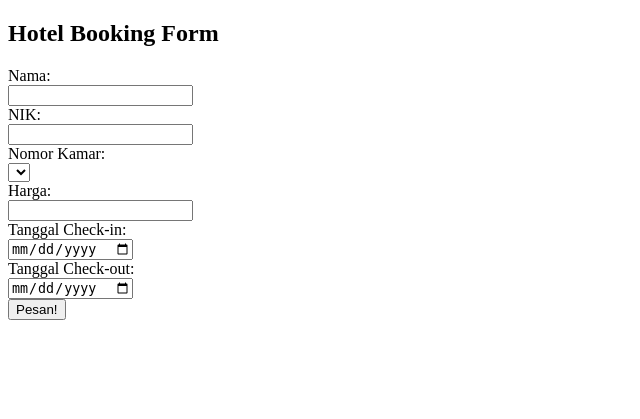
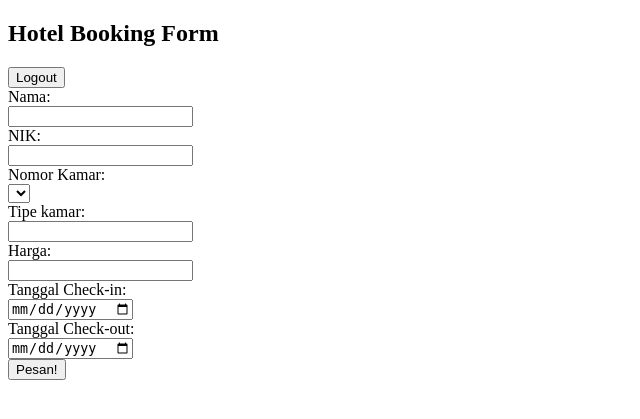
Before and after one commit to Dapaaaaaa/Hotel-PHP, a PHP site: page /pemesanan.php in a window 1280 px wide. Shown: the top 419 px of the page, without its empty margins (0-640 px from the left). Run offline with PHP 8.4, Linux system fonts and the light colour scheme; the visitor is signed in with stand-in values (Sample User, id 1); data that the repository does not hold is empty.

Commit message:
Update an 2

```diff
--- a/pemesanan.php
+++ b/pemesanan.php
@@ -11,7 +11,7 @@ if(!isset($_SESSION['id_user'])) {
 $conn = mysqli_connect("localhost", "root", "", "hotel");
 
 // Query untuk mengambil data kamar yang statusnya tersedia
-$query = "SELECT id, nomor_kamar, harga FROM kamar WHERE status = 'Tersedia'";
+$query = "SELECT id, nomor_kamar, tipe_kamar, harga FROM kamar WHERE status = 'Tersedia'";
 $result = mysqli_query($conn, $query);
 ?>
 
@@ -22,6 +22,8 @@ $result = mysqli_query($conn, $query);
 </head>
 <body>
     <h2>Hotel Booking Form</h2>
+    <a href="logout.php"><button>Logout</button></a>
+
     <form action="pemesanan_process.php" method="post" id="bookingForm">
         <label for="nama">Nama:</label><br>
         <input type="text" id="nama" name="nama" required><br>
@@ -32,10 +34,12 @@ $result = mysqli_query($conn, $query);
             <?php
             // Loop untuk menampilkan opsi nomor kamar yang tersedia
             while ($row = mysqli_fetch_assoc($result)) {
-                echo "<option value='" . $row['id'] . "' data-harga='" . $row['harga'] . "'>" . $row['nomor_kamar'] . "</option>";
+                echo "<option value='" . $row['id'] . "' data-harga='" . $row['harga'] . "' data-tipe='" . $row['tipe_kamar'] . "'>" . $row['nomor_kamar'] . "</option>";
             }
             ?>
         </select><br>
+        <label for="tipe_kamar">Tipe kamar:</label><br>
+        <input type="text" id="tipe_kamar" name="tipe_kamar" readonly><br>
         <label for="harga">Harga:</label><br>
         <input type="text" id="harga" name="harga" readonly><br>
         <label for="tanggal_checkin">Tanggal Check-in:</label><br>
@@ -54,8 +58,12 @@ $result = mysqli_query($conn, $query);
             var nomorKamar = document.getElementById("nomor_kamar").value;
             // Mendapatkan data harga kamar dari atribut data-harga
             var hargaKamar = document.getElementById("nomor_kamar").selectedOptions[0].getAttribute("data-harga");
+            // Mendapatkan data tipe akmar dari atribut data-tipe
+            var tipeKamar = document.getElementById("nomor_kamar").selectedOptions[0].getAttribute("data-tipe");
             // Memasukkan harga kamar ke dalam input harga
             document.getElementById("harga").value = hargaKamar;
+            // Memasukkan tipe kamar ke dalam input tipe
+            document.getElementById("tipe_kamar").value = tipeKamar;
         }
     </script>
 </body>
--- a/register.php
+++ b/register.php
@@ -6,18 +6,12 @@
 <body>
 <h2>Register</h2>
     <form action="register_process.php" method="post">
-        <label for="NIK">NIK:</label><br>
-        <input type="text" id="NIK" name="NIK"><br>
-        <label for="nama">Nama:</label><br>
-        <input type="text" id="nama" name="nama"><br>
         <label for="username">Username:</label><br>
         <input type="text" id="username" name="username"><br>
         <label for="password">Password:</label><br>
         <input type="password" id="password" name="password"><br>
         <label for="email">Email:</label><br>
         <input type="email" id="email" name="email"><br>
-        <label for="alamat">Alamat:</label><br>
-        <textarea id="alamat" name="alamat"></textarea><br>
         <input type="submit" value="Register">
     </form>
     <p>Already have an account? <a href="login.php">Login Here!</a></p>
--- a/register_process.php
+++ b/register_process.php
@@ -3,16 +3,13 @@
 $conn = mysqli_connect("localhost", "root", "", "hotel");
 
 // Ambil data dari form
-$NIK = $_POST['NIK'];
-$nama = $_POST['nama'];
 $username = $_POST['username'];
 $password = $_POST['password'];
 $email = $_POST['email'];
-$alamat = $_POST['alamat'];
 $role = 'user';
 
 // Query untuk menyimpan data ke database
-$query = "INSERT INTO user (NIK, nama, username, password, email, alamat, role) VALUES ('$NIK','$nama','$username', '$password', '$email', '$alamat', '$role')";
+$query = "INSERT INTO user (username, password, email, role) VALUES ('$username', '$password', '$email', '$role')";
 $result = mysqli_query($conn, $query);
 
 // Cek apakah query berhasil
```
